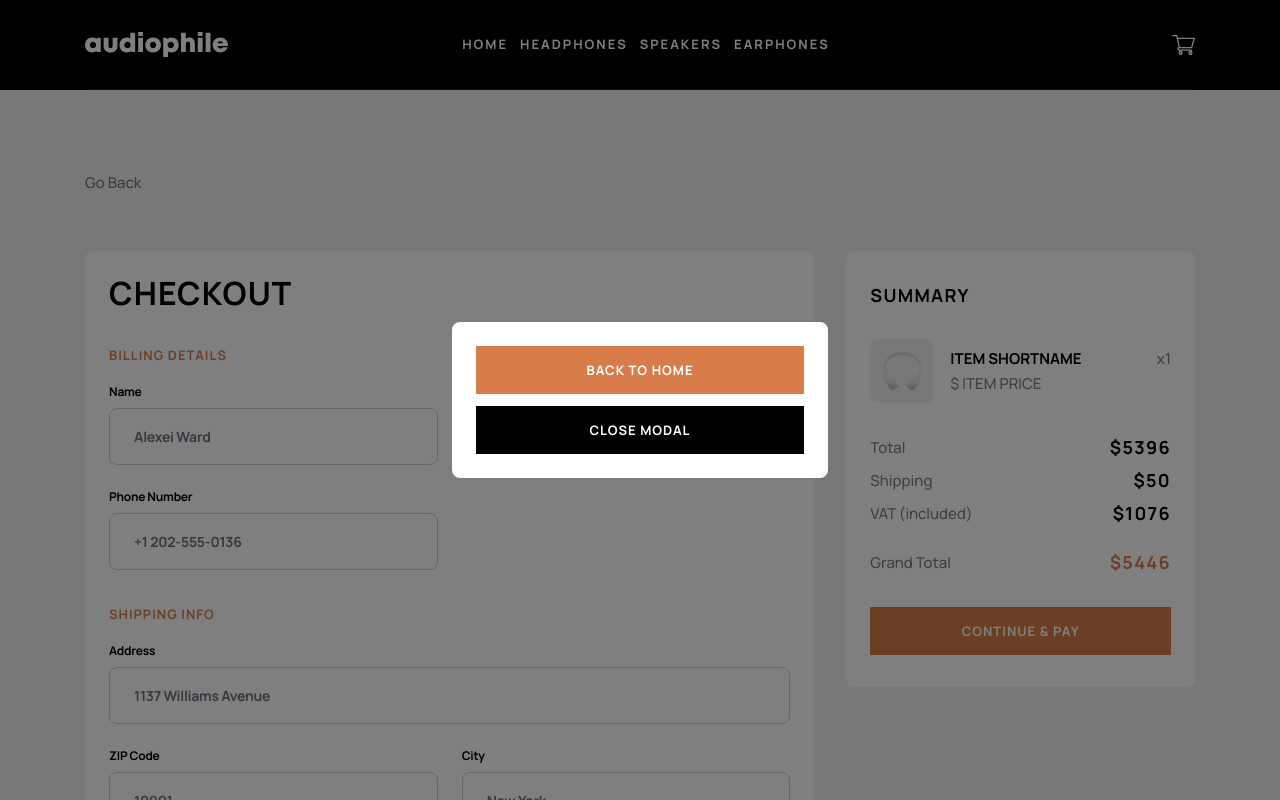
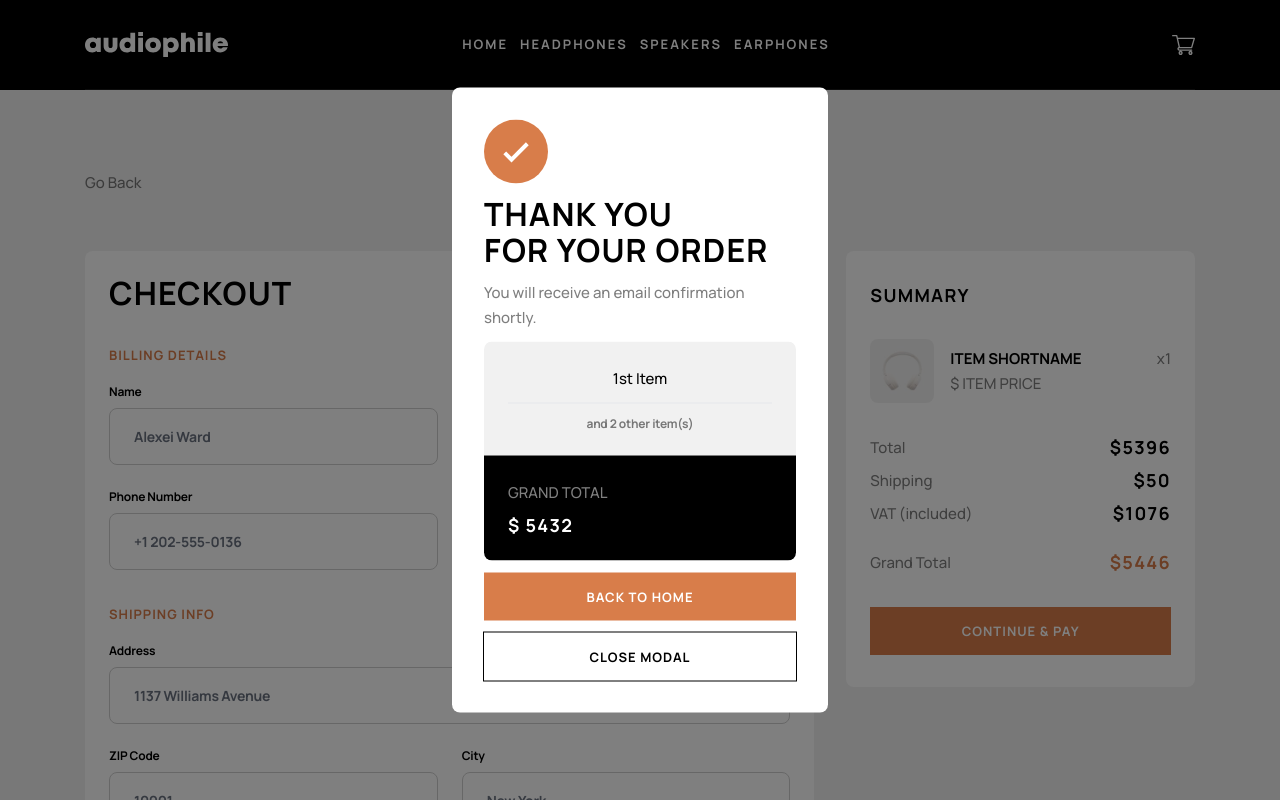
Before and after one commit to scottmotion/audiophile-ecommerce, a React (Vite) app: page /audiophile-ecommerce/checkout in a window 1280 px wide. Both pictures are taken after a click on the button "CONTINUE & PAY". Shown: the top 800 px of the page. Built offline with nearby package versions, Linux system fonts and the light colour scheme.

Commit message:
Update ConfirmationModal.tsx

```diff
--- a/src/components/ConfirmationModal.tsx
+++ b/src/components/ConfirmationModal.tsx
@@ -1,4 +1,6 @@
 import { Link } from "react-router-dom";
+
+import { ReactComponent as ConfirmationIcon } from "/src/assets/icons/icon-order-confirmation.svg";
 
 type ConfirmationModalProps = {
   setShowConfirmation: React.Dispatch<React.SetStateAction<boolean>>;
@@ -15,9 +17,27 @@ export default function ConfirmationModal({
         onClick={() => setShowConfirmation(false)}
       ></div>
       <div
-        id="confirmation"
-        className="absolute left-1/2 top-1/2 z-40 flex max-h-[calc(100vh-8rem)] w-full max-w-[calc(100vw-3rem)] -translate-x-1/2 -translate-y-1/2 flex-col justify-start gap-3 overflow-y-auto rounded-lg bg-white p-6 md:max-w-[23.5rem]"
+        id="confirmationModal"
+        className="absolute left-1/2 top-1/2 z-40 flex max-h-[calc(100vh-8rem)] w-full max-w-[calc(100vw-3rem)] -translate-x-1/2 -translate-y-1/2 flex-col justify-start gap-3 overflow-y-auto rounded-lg bg-white p-8 md:max-w-[23.5rem]"
       >
+        <ConfirmationIcon />
+        <h2 className="heading-6 leading-[28px] tracking-[0.86px] md:heading-4">
+          Thank you
+          <br />
+          for your order
+        </h2>
+        <p>You will receive an email confirmation shortly.</p>
+        <div className="flex flex-col overflow-hidden rounded-lg">
+          <div className="flex flex-col items-center gap-3 bg-light-grey p-6">
+            <div>1st Item</div>
+            <hr className="w-full text-medium-grey" />
+            <div className="label opacity-50">and 2 other item(s)</div>
+          </div>
+          <div className="flex flex-col gap-2 bg-black p-6 text-white">
+            <p className="uppercase">Grand Total</p>
+            <p className="heading-7 opacity-100">$ 5432</p>
+          </div>
+        </div>
         <Link
           to={"/"}
           relative="path"
@@ -26,7 +46,7 @@ export default function ConfirmationModal({
           <button className="btn btn-1 w-full">Back to Home</button>
         </Link>
         <button
-          className="btn btn-2"
+          className="btn btn-3"
           onClick={() => setShowConfirmation(false)}
         >
           Close Modal
```
